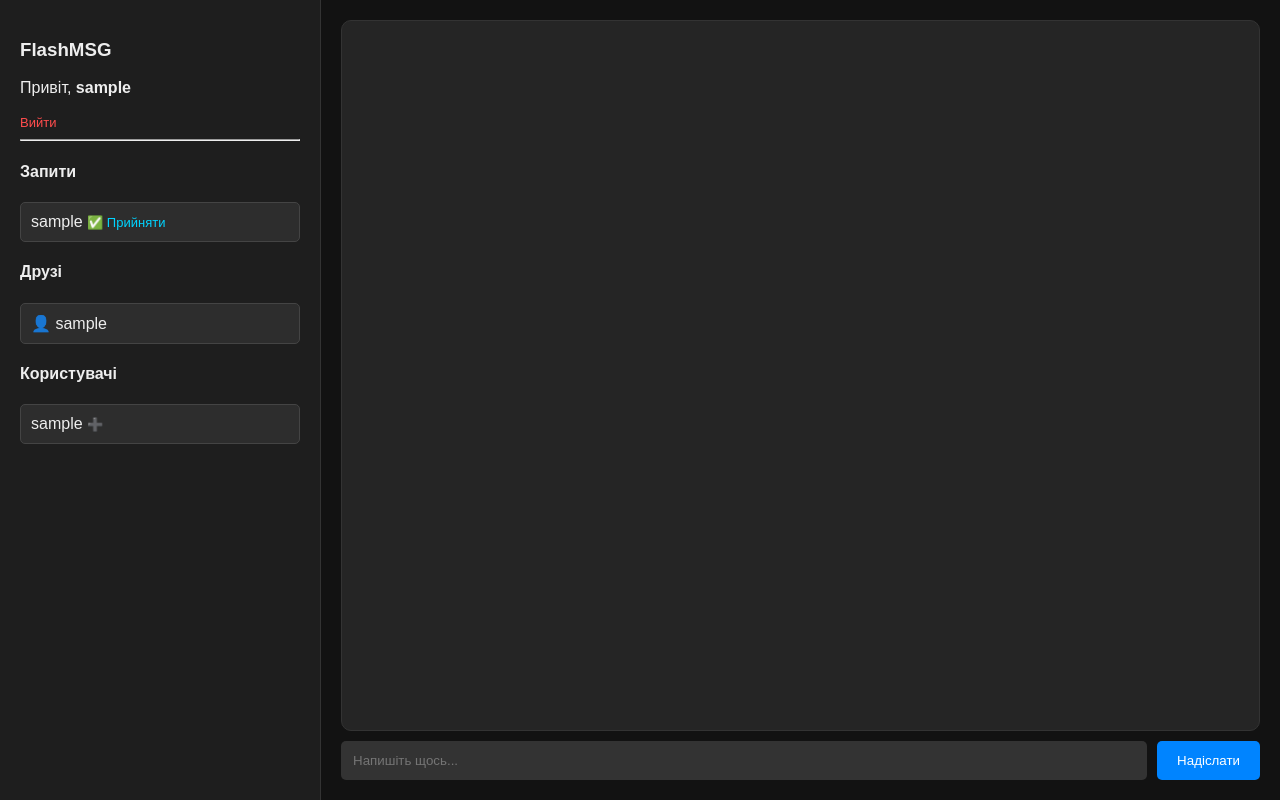
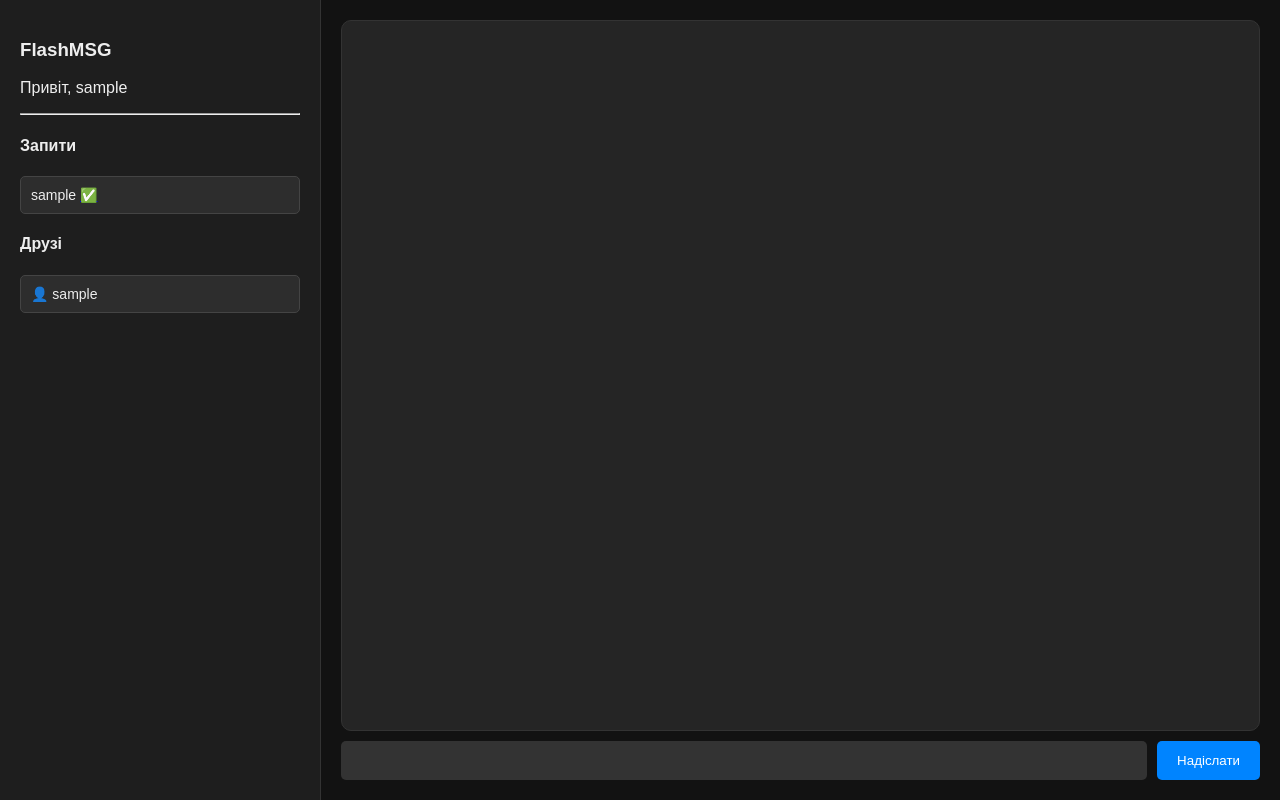
Before and after one commit to wwewwew453-bot/FlashMsg, a Flask app: template templates/index.html in a window 1280 px wide. Run offline with Flask 3, Linux system fonts and the light colour scheme; the template is opened without the code that fills it: values that come from a table or form of the project are taken from there, others are empty; a user stored in the database is signed in; tables that the repository leaves empty hold one stand-in row (values such as "Sample post"); some libraries are stand-ins or nearby versions.

Commit message:
Update index.html

```diff
--- a/templates/index.html
+++ b/templates/index.html
@@ -1,43 +1,32 @@
 <!DOCTYPE html>
 <html>
 <head>
-    <title>FlashMSG - Головна</title>
+    <title>FlashMSG</title>
     <script src="https://cdnjs.cloudflare.com/ajax/libs/socket.io/4.0.1/socket.io.js"></script>
     <style>
         body { font-family: sans-serif; display: flex; margin: 0; background: #121212; color: #eee; height: 100vh; }
         .sidebar { width: 280px; background: #1e1e1e; padding: 20px; border-right: 1px solid #333; overflow-y: auto; }
         .chat { flex-grow: 1; display: flex; flex-direction: column; padding: 20px; }
-        .msg-box { flex-grow: 1; background: #252525; border-radius: 10px; padding: 15px; overflow-y: auto; margin-bottom: 10px; border: 1px solid #333; }
-        .input-area { display: flex; gap: 10px; }
-        input { flex-grow: 1; padding: 12px; border-radius: 5px; border: none; background: #333; color: white; }
-        button { padding: 10px 20px; background: #0084ff; border: none; color: white; border-radius: 5px; cursor: pointer; }
-        .card { background: #2d2d2d; padding: 10px; border-radius: 5px; margin-bottom: 8px; border: 1px solid #444; }
-        a { color: #00d4ff; text-decoration: none; font-size: 13px; }
+        .msg-box { flex-grow: 1; background: #252525; border-radius: 10px; padding: 15px; overflow-y: auto; border: 1px solid #333; margin-bottom: 10px; }
+        input { flex-grow: 1; padding: 12px; background: #333; color: white; border: none; border-radius: 5px; }
+        button { padding: 10px 20px; background: #0084ff; color: white; border: none; border-radius: 5px; cursor: pointer; }
+        .card { background: #2d2d2d; padding: 10px; border-radius: 5px; margin-bottom: 8px; border: 1px solid #444; font-size: 14px; }
     </style>
 </head>
 <body>
     <div class="sidebar">
         <h3>FlashMSG</h3>
-        <p>Привіт, <b>{{ current_user.username }}</b></p>
-        <a href="/logout" style="color: #ff4d4d;">Вийти</a>
+        <p>Привіт, {{ current_user.username }}</p>
         <hr>
         <h4>Запити</h4>
-        {% for r in requests %}
-            <div class="card">{{ r.sender.username }} <a href="{{ url_for('accept_friend', req_id=r.id) }}">✅ Прийняти</a></div>
-        {% endfor %}
+        {% for r in requests %}<div class="card">{{ r.sender.username }} <a href="#">✅</a></div>{% endfor %}
         <h4>Друзі</h4>
-        {% for f in friends %}
-            <div class="card">👤 {% if f.sender_id == current_user.id %}{{ f.receiver.username }}{% else %}{{ f.sender.username }}{% endif %}</div>
-        {% endfor %}
-        <h4>Користувачі</h4>
-        {% for u in all_users %}
-            <div class="card">{{ u.username }} <a href="{{ url_for('add_friend', user_id=u.id) }}">➕</a></div>
-        {% endfor %}
+        {% for f in friends %}<div class="card">👤 {% if f.sender_id == current_user.id %}{{ f.receiver.username }}{% else %}{{ f.sender.username }}{% endif %}</div>{% endfor %}
     </div>
     <div class="chat">
         <div class="msg-box" id="messages"></div>
-        <div class="input-area">
-            <input type="text" id="myMsg" placeholder="Напишіть щось..." onkeypress="if(event.key==='Enter')send()">
+        <div style="display:flex; gap:10px;">
+            <input type="text" id="myMsg" onkeypress="if(event.key==='Enter')send()">
             <button onclick="send()">Надіслати</button>
         </div>
     </div>
@@ -45,14 +34,12 @@
         var socket = io();
         function send() {
             var input = document.getElementById('myMsg');
-            if(input.value.trim() !== "") { socket.emit('message', input.value); input.value = ''; }
+            if(input.value.trim()){ socket.emit('message', input.value); input.value = ''; }
         }
         socket.on('message', function(data) {
             var p = document.createElement('p');
-            p.innerHTML = '<strong>' + data.user + ':</strong> ' + data.msg;
-            var box = document.getElementById('messages');
-            box.appendChild(p);
-            box.scrollTop = box.scrollHeight;
+            p.innerHTML = '<b>' + data.user + ':</b> ' + data.msg;
+            document.getElementById('messages').appendChild(p);
         });
     </script>
 </body>
```
